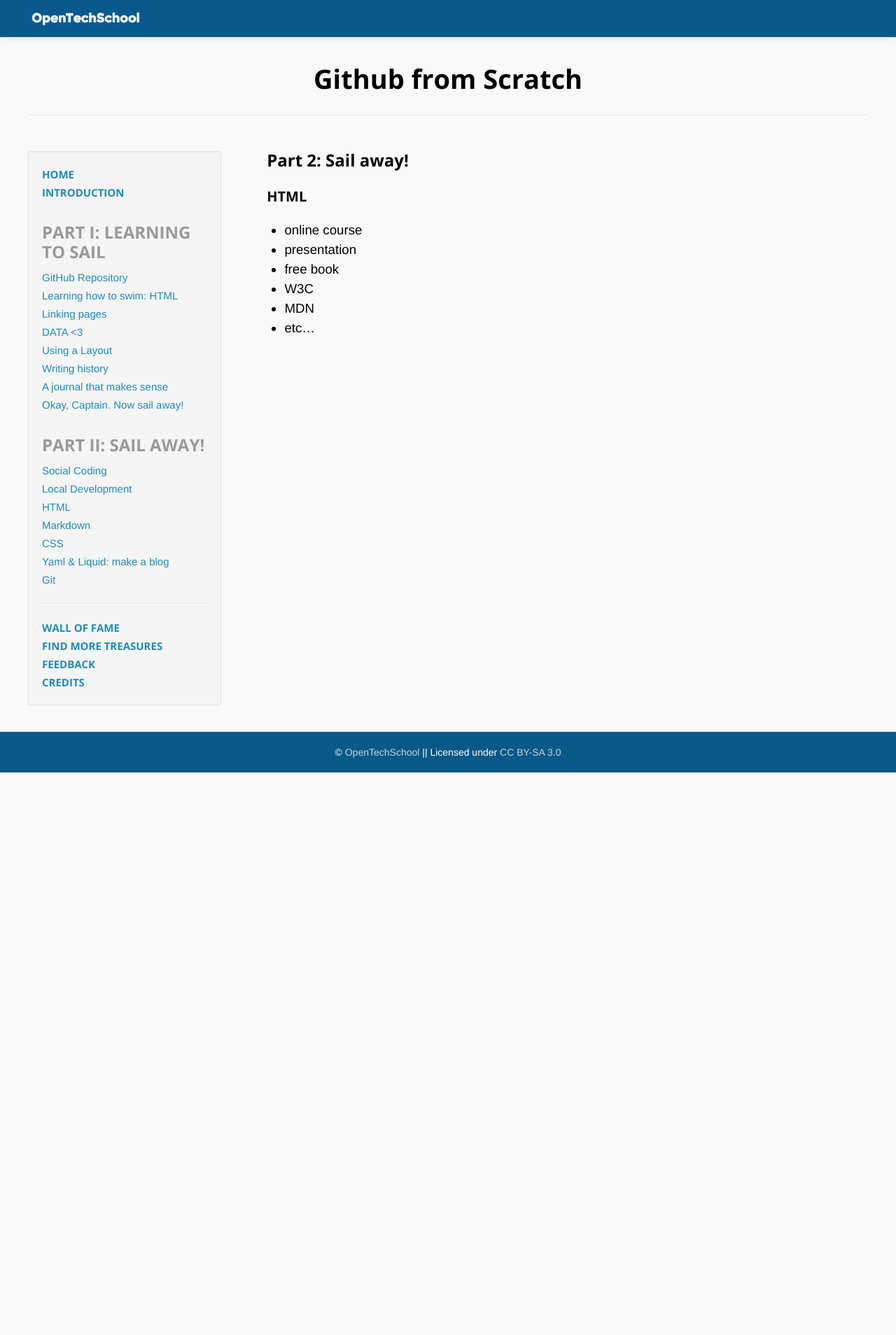
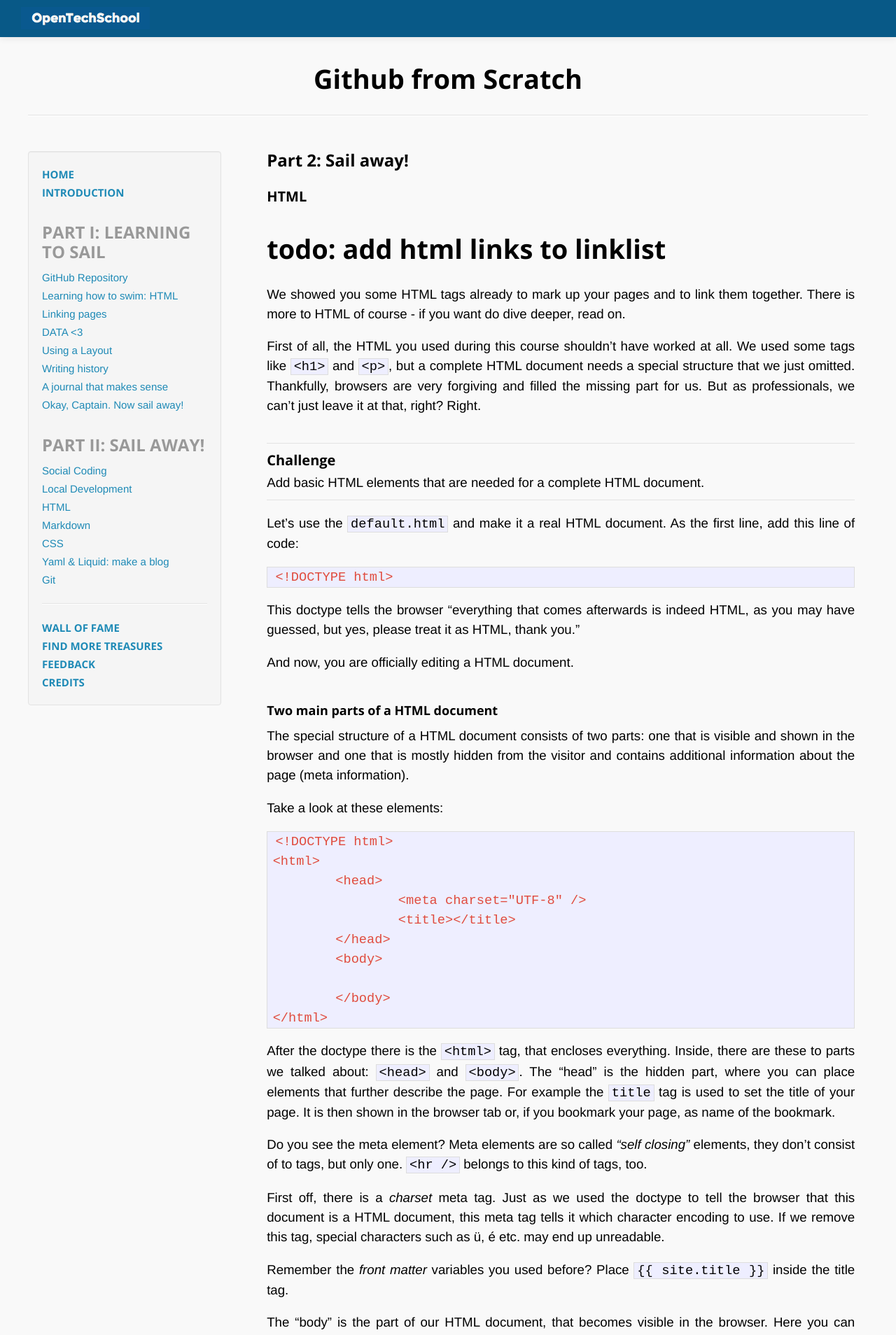
Before and after one commit to afknapping/github-from-scratch, a Jekyll site: the page built from _posts/2007-12-01-html.md, in a window 1280 px wide. Shown: the top 1908 px of the page at 70% size. Built offline with Jekyll 4.4.1, drawn with Linux system fonts in a browser that asks for light colours; Markdown is read by kramdown in place of the engine named in the settings; before the commit the page ends 1104 px from its top, so only the background shows below that; some of the changed text lies outside the part shown.

Commit message:
add HTML contents

```diff
--- a/_posts/2007-12-01-html.md
+++ b/_posts/2007-12-01-html.md
@@ -4,9 +4,137 @@
 chapter: "two"
 ---
 
-- online course
-- presentation
-- free book
-- W3C
-- MDN
-- etc...
+
+
+#todo:  add html links to linklist
+
+
+We showed you some HTML tags already to mark up your pages and to link them together. There is more to HTML of course - if you want do dive deeper, read on.
+
+First of all, the HTML you used during this course shouldn't have worked at all. We used some tags like `<h1>` and `<p>`, but a complete HTML document needs a special structure that we just omitted. Thankfully, browsers are very forgiving and filled the missing part for us. But as professionals, we can't just leave it at that, right? Right.
+
+#### Challenge
+Add basic HTML elements that are needed for a complete HTML document.
+
+
+
+Let's use the `default.html` and make it a real HTML document.
+As the first line, add this line of code:
+
+	<!DOCTYPE html>
+
+This doctype tells the browser "everything that comes afterwards is indeed HTML, as you may have guessed, but yes, please treat it as HTML, thank you."
+
+And now, you are officially editing a HTML document.
+
+
+##### Two main parts of a HTML document
+
+The special structure of a HTML document consists of two parts: one that is visible and shown in the browser and one that is mostly hidden from the visitor and contains additional information about the page (meta information).
+
+Take a look at these elements:
+
+	<!DOCTYPE html>
+	<html>
+		<head>
+			<meta charset="UTF-8" />
+			<title></title>
+		</head>
+		<body>
+
+		</body>
+	</html>
+
+After the doctype there is the `<html>` tag, that encloses everything. Inside, there are these to parts we talked about: `<head>` and `<body>`. The "head" is the hidden part, where you can place elements that further describe the page. For example the `title` tag is used to set the title of your page. It is then shown in the browser tab or, if you bookmark your page, as name of the bookmark.
+
+Do you see the meta element? Meta elements are so called *"self closing"* elements, they don't consist of to tags, but only one. `<hr />` belongs to this kind of tags, too.
+
+First off, there is a *charset* meta tag. Just as we used the doctype to tell the browser that this document is a HTML document, this meta tag tells it which character encoding to use. If we remove this tag, special characters such as ü, é etc. may end up unreadable.
+
+Remember the *front matter* variables you used before? Place `{% raw %}{{ site.title }}{% endraw %}` inside the title tag.
+
+The "body" is the part of our HTML document, that becomes visible in the browser. Here you can place the other tags that you already used, like headlines, paragraphs, links and images.
+
+If you put the new HTML structure elements together with the former content of the file, it should look something like this:
+
+	<!DOCTYPE html>
+	<html>
+		<head>
+		 	<meta charset="UTF-8" />
+			<title>{% raw %}{{ site.title }}{% endraw %}</title>
+		</head>
+		<body>
+			<h1>{% raw %}{{ site.title }}{% endraw %}</h1>
+			<h2>{% raw %}{{ page.title }}{% endraw %}</h2>
+
+			<p>My Pages:</p>
+			<p><a href="index.html">Home</a></p>
+			<p><a href="kittens.html">Kittens</a></p>
+			<hr />
+			{% raw %}{{ content }}{% endraw %}
+		</body>
+	</html>
+
+Bravo! Everything is nice and orderly now.
+
+
+##### More semantics
+
+Now you can concentrate of filling your pages with content. Maybe you want do show more pictures, add an article about your favourite car brand or list your best cookie recipes? There are some more HTML tags to help you add structure to your content.
+
+You already used the appropriate elements for *headlines*, *paragraphs*, *images*, *links* and *horizontal rules*. Now let's take a look on some more:
+
+
+##### Lists
+
+Everyone loves lists, you can make lists about everything, lists of lists containing lists. There are two types of lists in HTML:
+
+- unordered lists
+- ordered lists
+
+The one above is an unordered list, which is shown with bullet points. You create it by using two tags together:
+
+	<ul>
+		<li> unordered list </li>
+		<li> ordered list </li>
+	</ul>
+
+This `<ul>` contains two *list items* `<li>`. You can use as many list items inside a list as you want.
+
+An ordered list is shown with numbers in front of each item, so you can easily create a top three list of your favorite animals:
+
+	<ol>
+		<li> Cats </li>
+		<li> Dogs </li>
+		<li> Parrots </li>
+	</ol>
+
+1. Cats
+1. Dogs
+1. Parrots
+
+##### Nesting Elements
+Be careful whith HTML elements that contain other HTML elements. You need to keep track of opening and closing tags, and close them in correct order. If you don't the browser has to guess what you wanted to achieve, and that can become messy. If you *indent* the lines as you can see in the code examples, it will help you with spotting mistakes early.
+
+
+##### Blockquotes
+
+Another fine HTML Element is the `<blockquote>`, which is used to mark, well, quotes.
+
+> And here I stand, with all my lore,<br />
+> Poor fool, no wiser than before.
+
+	<blockquote>
+		<p>And here I stand, with all my lore,<br />
+		Poor fool, no wiser than before.</p>
+	</blockquote>
+
+
+##### More HTML
+And there is still more to know about HTML! At this point, we want to give you the basics and a starting point from which to go farther.
+
+To get a good overview about the tags you can use in your HTML document, you can consult one of the many HTML references. We recommend you use the [MDN Library](https://developer.mozilla.org/en-US/docs/Web/HTML/Element). On the "Find more treasures" page we will provide some more links for learning about HTML.
+
+#### Partner in crime: CSS
+
+You probably wondered how the blockquote on this page can look so beautiful, or how to add colors and stuff. Don't fret, we have a page about *styling your documents* for you. Read on in the next chapter!
--- a/css/main.css
+++ b/css/main.css
@@ -191,6 +191,7 @@
   border: 1px solid #ddd;
   background-color: #eef;
   padding: 0 .4em;
+  margin: 0 0 1em;
 }
 
 .post ul, .post ol {
@@ -212,6 +213,29 @@
   width: 100%;
 }
 
+blockquote {
+  display: inline-block;
+  position: relative;
+  font-family: times, serif;
+  font-size: 1.3em;
+  font-style: italic;
+  quotes: "“" "”";
+}
+
+blockquote:before {
+  content: open-quote;
+  position: absolute;
+  left: -0.6em;
+  font-size: 4em;
+  top: 0.1em;
+}
+blockquote:after {
+  content: close-quote;
+  position: absolute;
+  right: -0.5em;
+  font-size: 4em;
+  bottom: -0.1em
+}
 
 /* terminal */
 .post pre.terminal {
```
